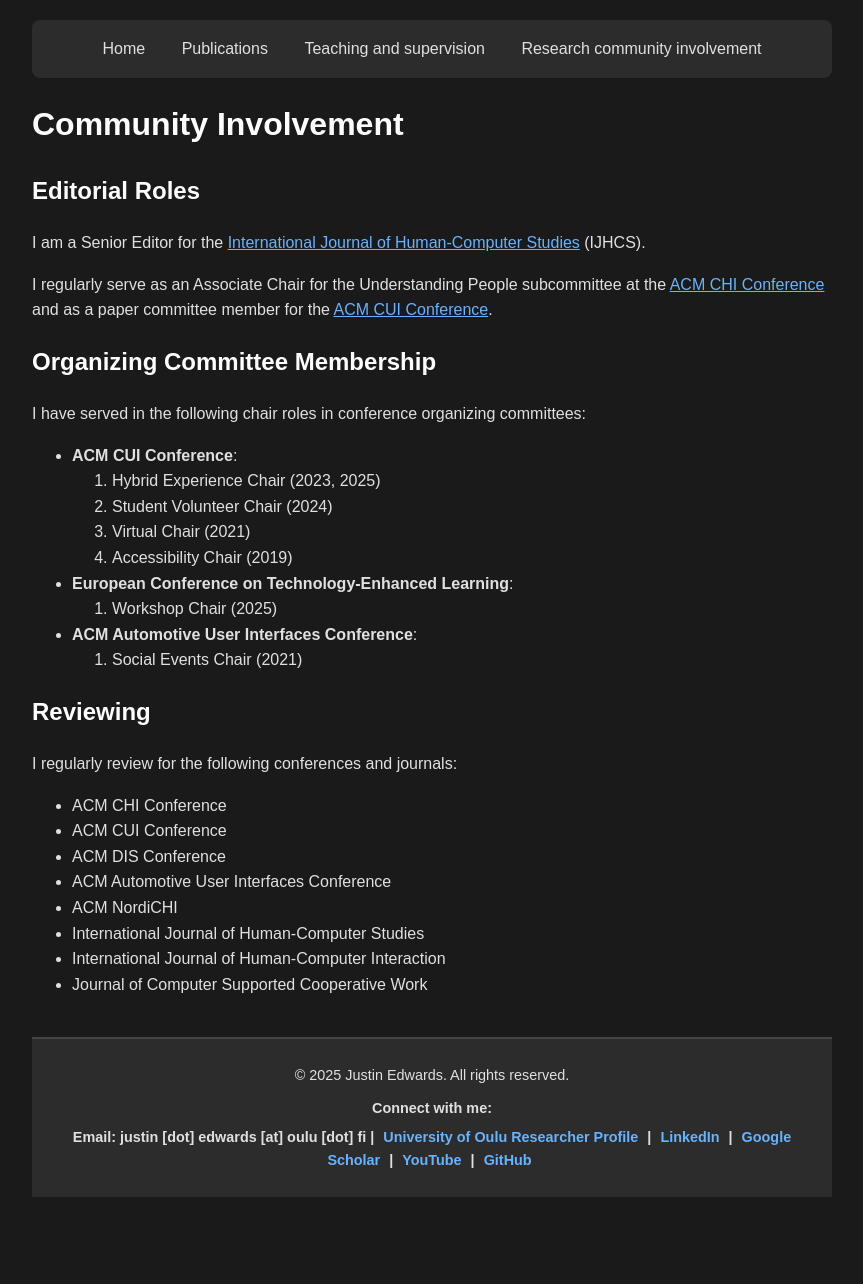
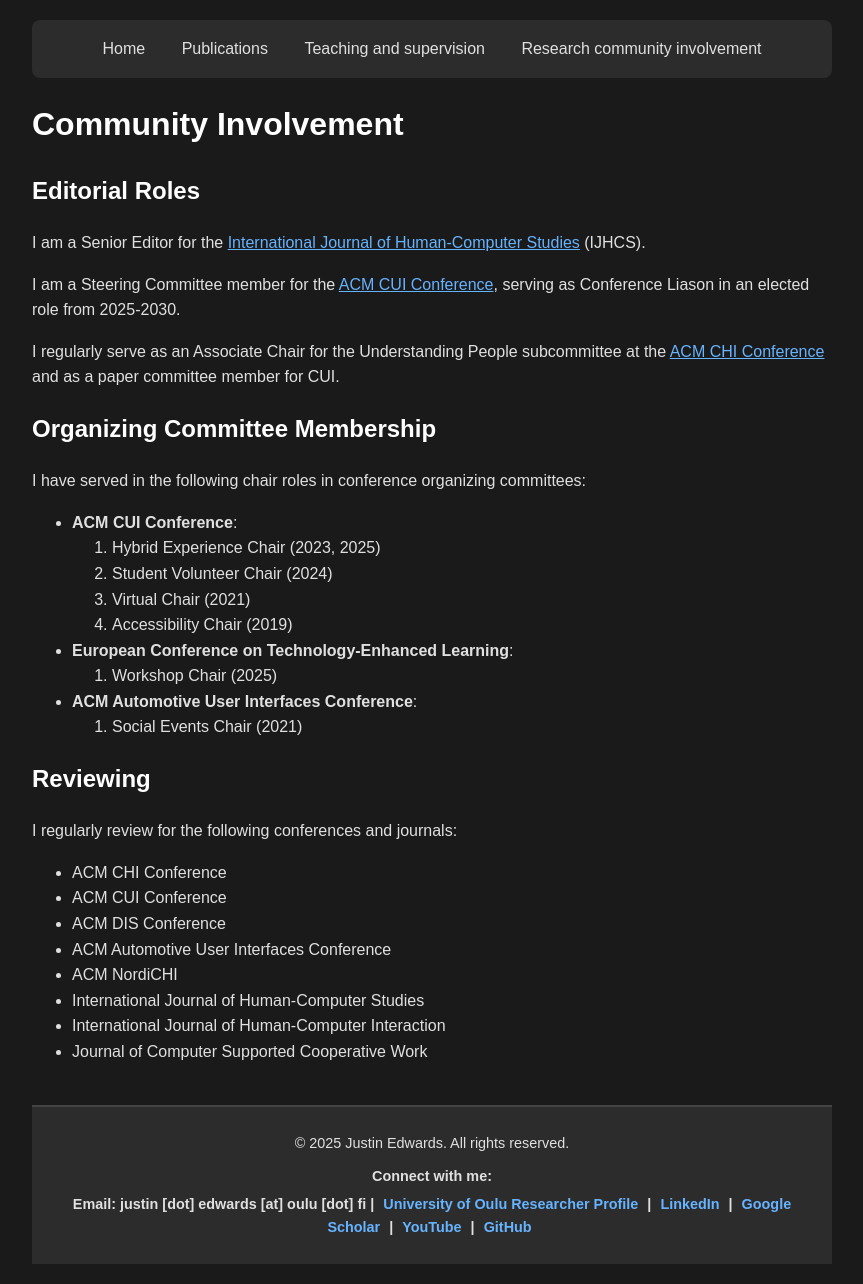
Before and after one commit to justinHCI/justinHCI.github.io, a Jekyll site: the page built from community.md, in a window 1280 px wide. Shown: the whole page, without its empty margins (208-1071 px from the left). Built offline with Jekyll 4.4.1, drawn with Linux system fonts in a browser that asks for light colours; before the commit the page ends 1217 px from its top, so only the background shows below that.

Commit message:
Update community.md

```diff
--- a/community.md
+++ b/community.md
@@ -9,7 +9,9 @@ title: Community Involvement
 
 I am a Senior Editor for the [International Journal of Human-Computer Studies](https://www.sciencedirect.com/journal/international-journal-of-human-computer-studies/about/editorial-board) (IJHCS).
 
-I regularly serve as an Associate Chair for the Understanding People subcommittee at the [ACM CHI Conference](https://dl.acm.org/conference/chi) and as a paper committee member for the [ACM CUI Conference](https://dl.acm.org/conference/cui).
+I am a Steering Committee member for the [ACM CUI Conference](https://dl.acm.org/conference/cui), serving as Conference Liason in an elected role from 2025-2030.
+
+I regularly serve as an Associate Chair for the Understanding People subcommittee at the [ACM CHI Conference](https://dl.acm.org/conference/chi) and as a paper committee member for CUI.
 
 ## Organizing Committee Membership
 
```
